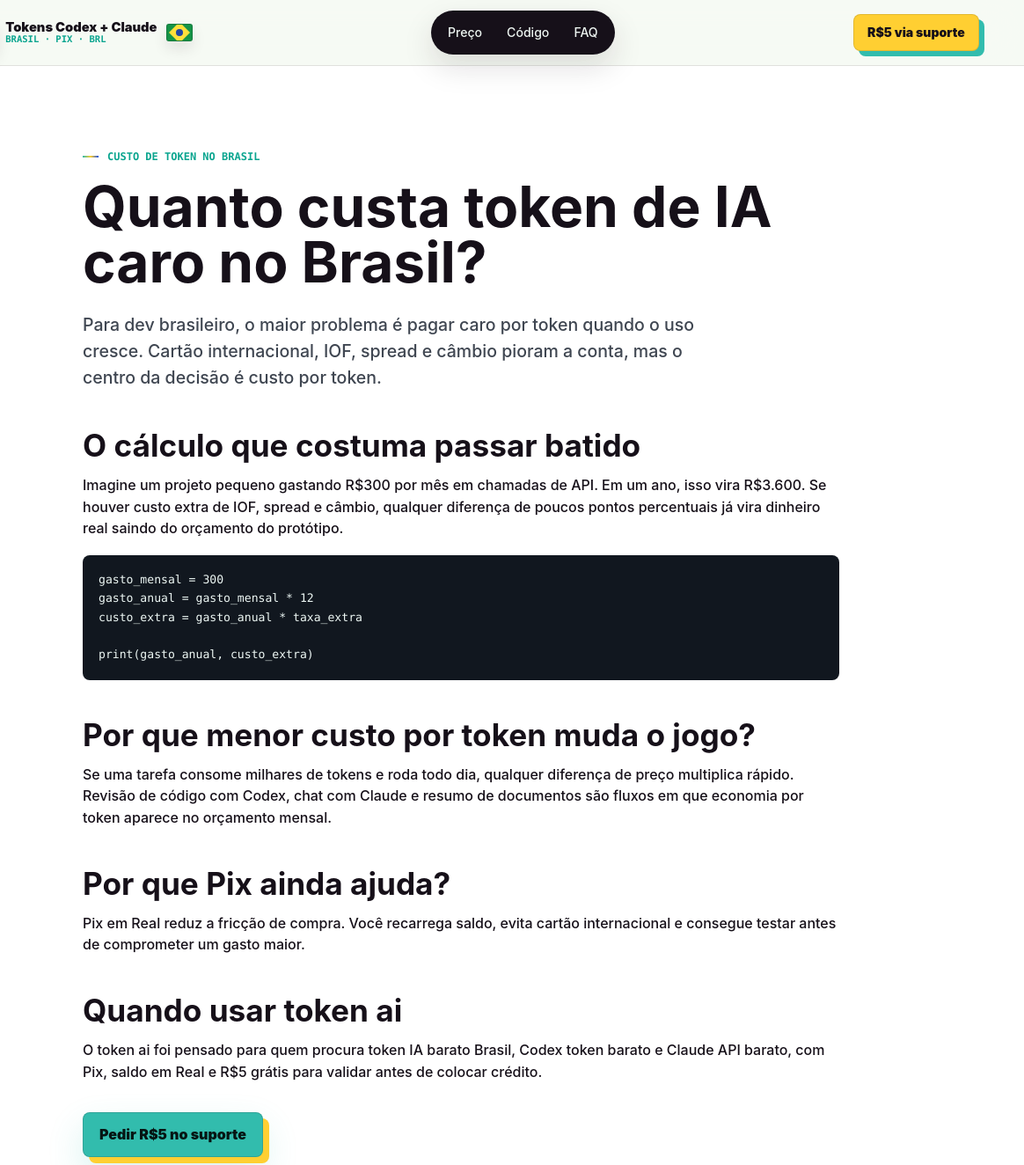
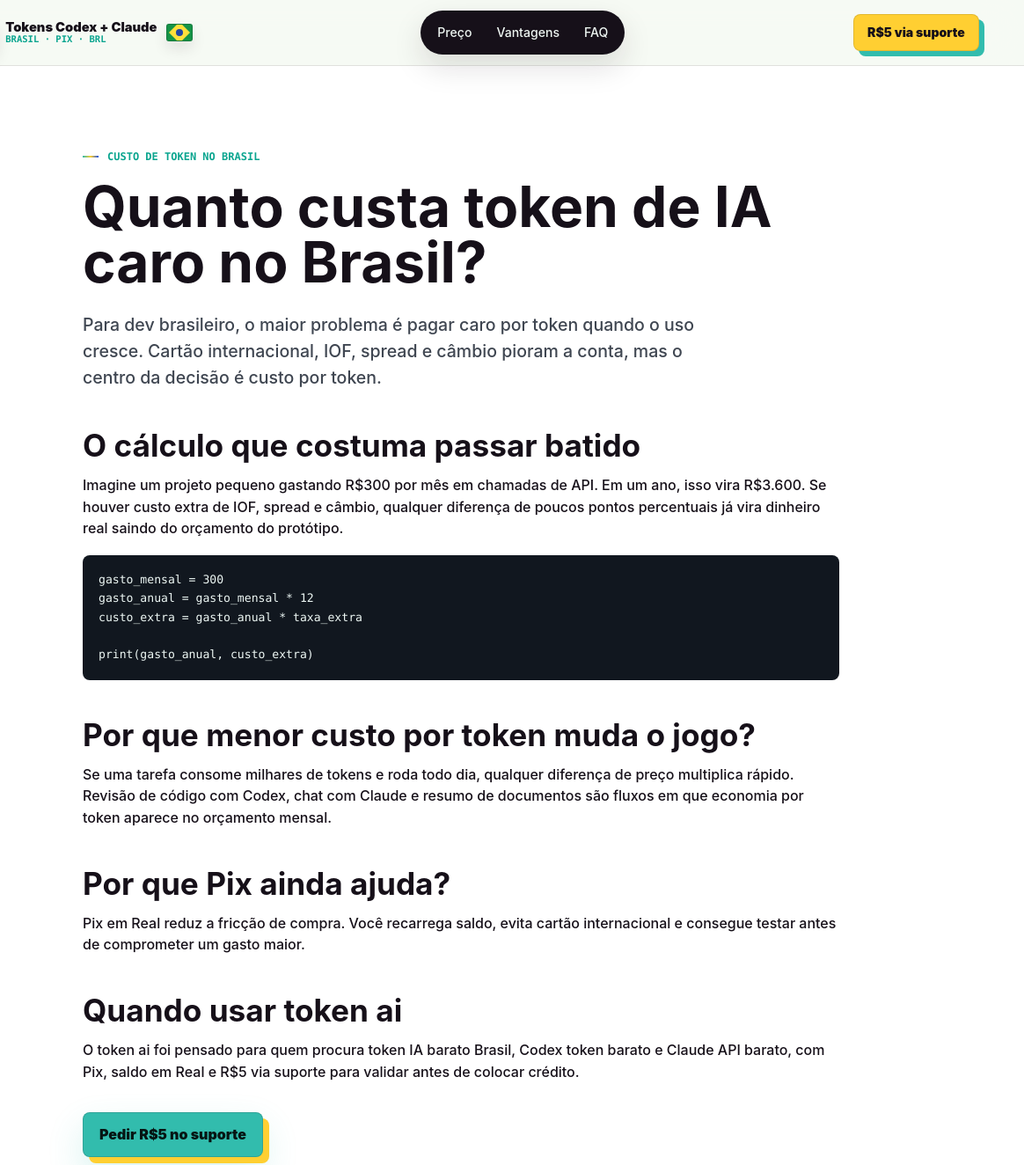
Before and after one commit to zk935217486-sys/api-ia-brasil-pix, a website: page docs/artigos/iof-api-ia-brasil.html in a window 1280 px wide. Shown: the top 1324 px of the page at 88% size, 116-1280 px from the left. Drawn offline with Linux system fonts and the light colour scheme.

```diff
--- a/docs/artigos/iof-api-ia-brasil.html
+++ b/docs/artigos/iof-api-ia-brasil.html
@@ -40,7 +40,7 @@
       </a>
       <nav aria-label="Navegação principal">
         <a href="../index.html#comparacao">Preço</a>
-        <a href="../index.html#codigo">Código</a>
+        <a href="../index.html#codigo">Vantagens</a>
         <a href="../index.html#faq">FAQ</a>
       </nav>
       <a class="header-cta" href="https://api.8uie.com/home">R$5 via suporte</a>
@@ -82,7 +82,7 @@
         <h2>Quando usar token ai</h2>
         <p>
           O token ai foi pensado para quem procura token IA barato Brasil, Codex token barato e Claude API barato,
-          com Pix, saldo em Real e R$5 grátis para validar antes de colocar crédito.
+          com Pix, saldo em Real e R$5 via suporte para validar antes de colocar crédito.
         </p>
 
         <a class="button primary" href="https://api.8uie.com/home">Pedir R$5 no suporte</a>
```
